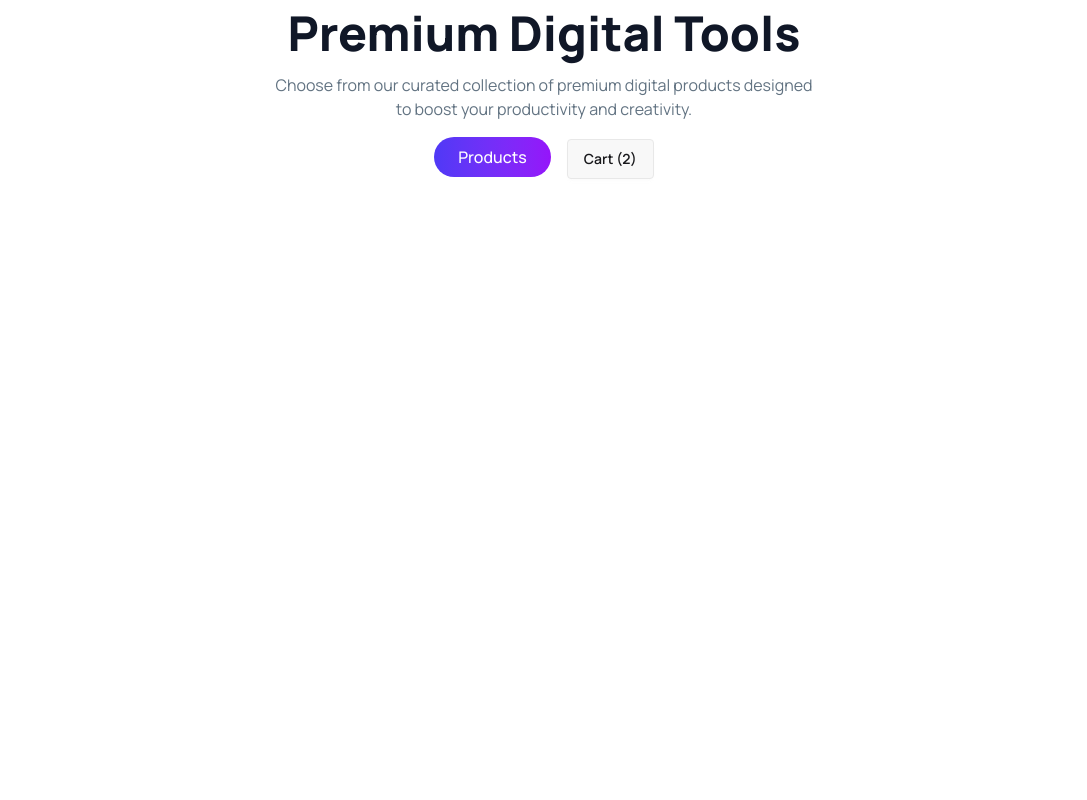
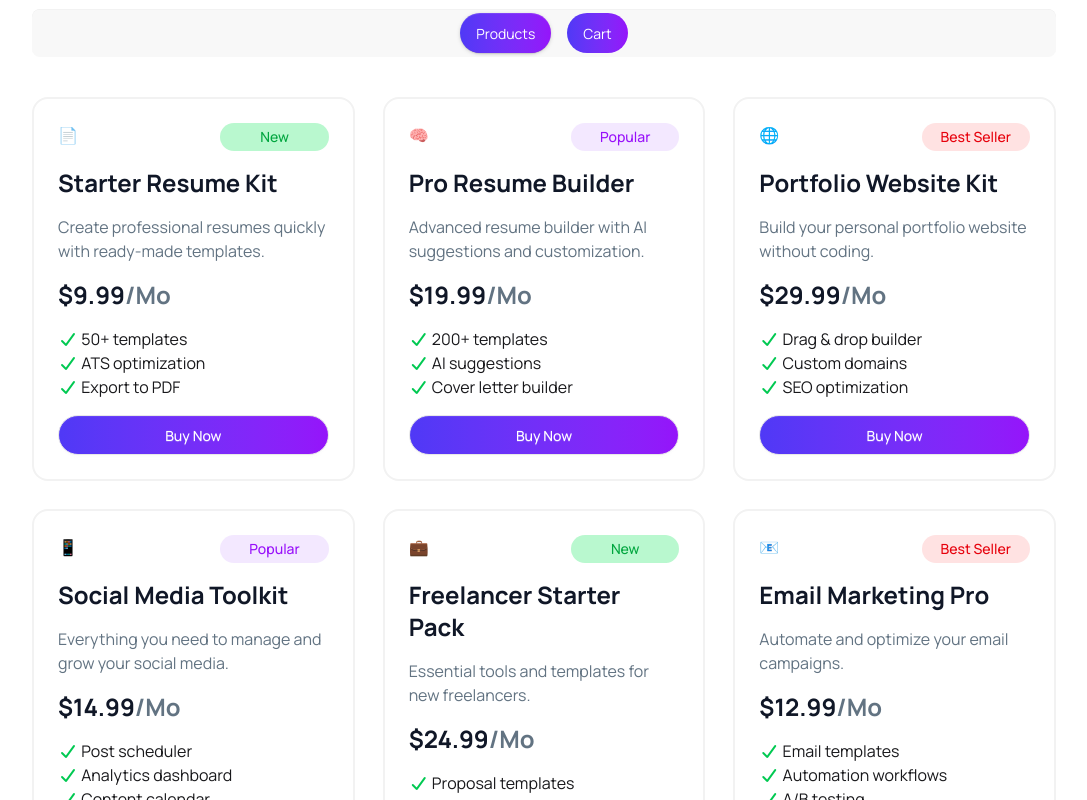
Before and after one commit to samalek9391/digitools-platform, a React (Vite) app: page / in a window 1280 px wide. Shown: the part 1120-1920 px from the top of the page, without its empty margins (96-1183 px from the left). Before the commit the page ends 1339 px from the top, so only its background shows below. Built offline with nearby package versions, Linux system fonts and the light colour scheme.

Commit message:
data load successfully

```diff
--- a/index.html
+++ b/index.html
@@ -13,6 +13,10 @@
       href="https://fonts.googleapis.com/css2?family=Manrope:wght@200..800&display=swap"
       rel="stylesheet"
     />
+
+
+    <!-- Font awesome -->
+     <link rel="stylesheet" href="https://cdnjs.cloudflare.com/ajax/libs/font-awesome/7.0.1/css/all.min.css" integrity="sha512-2SwdPD6INVrV/lHTZbO2nodKhrnDdJK9/kg2XD1r9uGqPo1cUbujc+IYdlYdEErWNu69gVcYgdxlmVmzTWnetw==" crossorigin="anonymous" referrerpolicy="no-referrer" />
   </head>
   <body>
     <div id="root"></div>
--- /dev/null
+++ b/public/data.json
@@ -0,0 +1,101 @@
+[
+  {
+    "id": 1,
+    "name": "Starter Resume Kit",
+    "description": "Create professional resumes quickly with ready-made templates.",
+    "price": 9.99,
+    "period": "one-time",
+    "tag": "New",
+    "tagType": "New",
+    "features": ["50+ templates", "ATS optimization", "Export to PDF"],
+    "icon": "📄"
+  },
+  {
+    "id": 2,
+    "name": "Pro Resume Builder",
+    "description": "Advanced resume builder with AI suggestions and customization.",
+    "price": 19.99,
+    "period": "monthly",
+    "tag": "Popular",
+    "tagType": "Popular",
+    "features": ["200+ templates", "AI suggestions", "Cover letter builder"],
+    "icon": "🧠"
+  },
+  {
+    "id": 3,
+    "name": "Portfolio Website Kit",
+    "description": "Build your personal portfolio website without coding.",
+    "price": 29.99,
+    "period": "one-time",
+    "tag": "Best Seller",
+    "tagType": "Best Seller",
+    "features": ["Drag & drop builder", "Custom domains", "SEO optimization"],
+    "icon": "🌐"
+  },
+  {
+    "id": 4,
+    "name": "Social Media Toolkit",
+    "description": "Everything you need to manage and grow your social media.",
+    "price": 14.99,
+    "period": "monthly",
+    "tag": "Popular",
+    "tagType": "Popular",
+    "features": ["Post scheduler", "Analytics dashboard", "Content calendar"],
+    "icon": "📱"
+  },
+  {
+    "id": 5,
+    "name": "Freelancer Starter Pack",
+    "description": "Essential tools and templates for new freelancers.",
+    "price": 24.99,
+    "period": "one-time",
+    "tag": "New",
+    "tagType": "New",
+    "features": ["Proposal templates", "Invoice generator", "Client tracker"],
+    "icon": "💼"
+  },
+  {
+    "id": 6,
+    "name": "Email Marketing Pro",
+    "description": "Automate and optimize your email campaigns.",
+    "price": 12.99,
+    "period": "monthly",
+    "tag": "Best Seller",
+    "tagType": "best seller",
+    "features": ["Email templates", "Automation workflows", "A/B testing"],
+    "icon": "📧"
+  },
+  {
+    "id": 7,
+    "name": "SEO Optimization Tool",
+    "description": "Boost your website ranking with advanced SEO tools.",
+    "price": 39.99,
+    "period": "yearly",
+    "tag": "Popular",
+    "tagType": "Popular",
+    "features": ["Keyword research", "Site audit", "Backlink analysis"],
+    "icon": "🔍"
+  },
+  {
+    "id": 8,
+    "name": "Canva Design Bundle",
+    "description": "High-quality Canva templates for social media and ads.",
+    "price": 17.99,
+    "period": "one-time",
+    "tag": "Best Seller",
+    "tagType": "Best Seller",
+    "features": ["500+ templates", "Editable designs", "Brand kits"],
+    "icon": "🎨"
+  },
+  {
+    "id": 9,
+    "name": "AI Content Generator",
+    "description": "Generate blog posts, ads, and captions using AI.",
+    "price": 22.99,
+    "period": "monthly",
+    "tag": "New",
+    "tagType": "New",
+    "features": ["AI writing assistant", "Multiple tones", "SEO-friendly content"],
+    "icon": "🤖"
+  }
+]
--- a/src/App.jsx
+++ b/src/App.jsx
@@ -1,12 +1,22 @@
 
+import { Suspense } from 'react'
 import './App.css'
 import Banner from './assets/Components/Banner/Banner'
+import CardsContainer from './assets/Components/Main/CardsContainer'
 import Rating from './assets/Components/Main/Rating'
 import ToolsDescription from './assets/Components/Main/ToolsDescription'
 import NavBar from './assets/Components/NavBar/NavBar'
 
+
+const getData = async () => {
+  const res = await fetch("/data.json")
+  return res.json();
+}
+
+
 function App() {
 
+  const dataPromise = getData()
   return (
     <>
 
@@ -14,6 +24,10 @@ function App() {
         <Banner/>
         <Rating/>
         <ToolsDescription/>
+        <Suspense fallback ={<span className="loading loading-spinner loading-xl"></span>}>
+            <CardsContainer dataPromise={dataPromise}/>
+        </Suspense>
+
 
     </>
   )
--- /dev/null
+++ b/src/assets/Components/Main/Card.jsx
@@ -0,0 +1,44 @@
+import React from "react";
+import { FaCheck } from "react-icons/fa";
+
+const Card = ({ tool }) => {
+
+  return (
+    <div className="border-2 border-[#F2F2F2]  rounded-2xl p-6">
+
+
+        <div className="flex justify-between">
+          <span>{tool.icon}</span>
+          <span
+            className={`flex justify-center  w-[40%] px-3 py-1 rounded-full text-sm font-medium ${
+              tool.tag === "New"
+                ? "bg-green-200 text-green-600"
+                : tool.tag === "Best seller"
+                  ? "bg-yellow-100 text-yellow-600"
+                  : tool.tag === "Popular"
+                    ? "bg-purple-100 text-purple-600"
+                    : "bg-red-100 text-red-600"
+            }`}
+          >
+            {tool.tag}
+          </span>
+        </div>
+
+        <h2 className="text-2xl font-bold text-[#101727] my-4">{tool.name}</h2>
+        <p className="text-[#627382] mb-4">{tool.description}</p>
+        <h4 className="text-[#101727] font-bold text-2xl mb-4">${tool.price}<span className="text-[#627382]">/Mo</span></h4>
+        <div className="mb-4">
+            {
+                tool.features.map(feature => <h3> <span className="text-green-500"><i class="fa-solid fa-check"></i></span> {feature}</h3>)
+            }
+
+        </div>
+
+        <button className="btn w-full px-6 py-2 rounded-full text-white font-medium bg-linear-to-r from-[#4F39F6] to-[#9514FA]">Buy Now</button>
+
+
+    </div>
+  );
+};
+
+export default Card;
--- /dev/null
+++ b/src/assets/Components/Main/CardsContainer.jsx
@@ -0,0 +1,15 @@
+import React, { use } from 'react';
+import Card from './Card';
+
+const CardsContainer = ({dataPromise}) => {
+    const tools = use(dataPromise)
+    console.log(tools);
+    return (
+        <div className='w-[80%] mx-auto grid gap-7 md:grid-cols-2 lg:grid-cols-3 mb-60'>
+            {tools.map(tool => <Card tool = {tool}/>)}
+
+        </div>
+    );
+};
+
+export default CardsContainer;
--- a/src/assets/Components/Main/ToolsDescription.jsx
+++ b/src/assets/Components/Main/ToolsDescription.jsx
@@ -1,26 +1,28 @@
-import React from 'react';
+import React from "react";
 
 const ToolsDescription = () => {
-    return (
-        <div className='w-[80%] mx-auto mb-10'>
+  return (
+    <div className="w-[80%] mx-auto mb-10">
+      {/* name of each tab group should be unique */}
+      <div className="tabs tabs-box items-center justify-center gap-4">
+        <input
+          type="radio"
+          name="my_tabs_1"
+          className="tab bg-linear-to-r from-[#4F39F6] to-[#9514FA] text-white px-4 py-2 rounded-full"
+          aria-label="Products"
+          defaultChecked
+        />
+        <input
+          type="radio"
+          name="my_tabs_1"
+          className="tab bg-linear-to-r from-[#4F39F6] to-[#9514FA] text-white px-4 py-2 rounded-full"
+          aria-label="Cart"
 
+        />
 
-            <h2 className='text-center text-5xl font-extrabold text-[#101727] mb-4'>Premium Digital Tools</h2>
-            <p className='text-center text-[#627382] mb-4'>Choose from our curated collection of premium digital products designed <br /> to boost your productivity and creativity.</p>
-
-
-            <div className='text-center'>
-
-                <button className="px-6 mr-4 py-2 rounded-full text-white font-medium bg-linear-to-r from-[#4F39F6] to-[#9514FA]">
-                Products
-                </button>
-
-                <button className='btn'>Cart (2)</button>
-
-
-            </div>
-        </div>
-    );
+      </div>
+    </div>
+  );
 };
 
 export default ToolsDescription;
```
